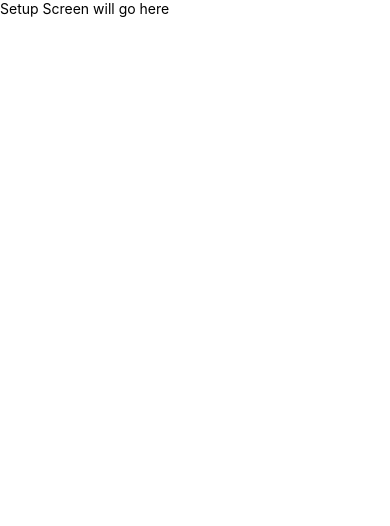
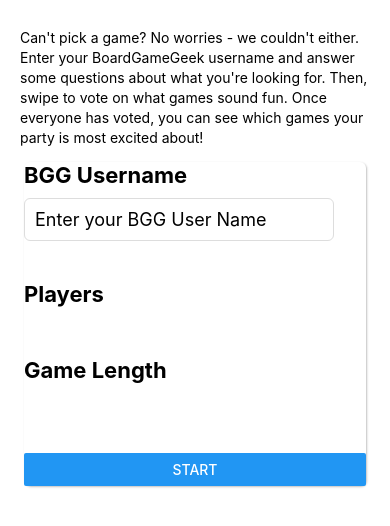
Before and after one commit to IanLukeFinley/game-tender-app, a React Native app: screen / in a window 390 px wide. Shown: the top 526 px of the page. Built offline with nearby package versions, Linux system fonts and the light colour scheme.

Commit message:
ROUGH import of Setup Screen

```diff
--- a/App.js
+++ b/App.js
@@ -1,7 +1,7 @@
 import { StatusBar } from 'expo-status-bar';
 import { StyleSheet, Text, View } from 'react-native';
 import React, { useState } from 'react';
-// import SetupScreen from './SetupScreen';
+import SetupScreen from './components/SetupScreen';
 // import RatingScreen from './RatingScreen';
 // import Logo from './Logo';
 // import XMLParser from 'react-xml-parser';
@@ -32,16 +32,17 @@
   //Handle functions
 
   const handleChange = ({ target }) => {
-    const value = target.value;
-    setFormData({
-      ...formData,
-      [target.name]: value.trim(),
-    });
+    // const value = target.value;
+    // setFormData({
+    //   ...formData,
+    //   [target.name]: value.trim(),
+    // });
   };
 
-  // const handleSubmit = (event) => {
-  //   event.preventDefault();
+  const handleSubmit = (event) => {
 
+  }
+  //event.preventDefault();
   //   //remove any previous errors
   //   setFormData({ ...formData, error: '' });
 
@@ -112,11 +113,8 @@
     )
   } else {
     return (
-      <Text>Setup Screen will go here</Text>
-      // <AppContainer>
       //   <Logo name="GameTender" />
-      //   <SetupScreen formData={formData} handleChange={handleChange} handleSubmit={handleSubmit} waitingForData={waitingForData} />
-      // </AppContainer>
+      <SetupScreen formData={formData} handleChange={handleChange} handleSubmit={handleSubmit} waitingForData={waitingForData} />
     )
   }
 }
--- a/components/SetupScreen.js
+++ b/components/SetupScreen.js
@@ -1,53 +1,126 @@
-// import React from 'react';
+import React from 'react';
+import { StatusBar } from 'expo-status-bar';
+import { StyleSheet, Text, View, TextInput, Button } from 'react-native';
 // import styled from 'styled-components';
 // import './radio-options.css';
 // import LoadingDots from './LoadingDots';
 
-// const SetupForm = styled.form`
-//     align-items: center;
-//     justify-content: center;
-//     min-height: 100%;
-//     color: #333;
-//     padding: 0 20px 20px 20px;
-//     display: grid;
-//     grid-template-rows: auto 1fr max-content;
+export default function SetupScreen({ formData, handleChange, handleSubmit, waitingForData }) {
+  return (
+    <View style={styles.setupForm}>
+        <View >
+            <Text style={styles.helperText} onSubmit={handleSubmit}>
+                Can't pick a game? No worries - we couldn't either. Enter your BoardGameGeek username and answer some questions about what you're looking for. Then, swipe to vote on what games sound fun. Once everyone has voted, you can see which games your party is most excited about!
+            </Text>
+        </View>
+        <View style={styles.setupCard}>
+            <View style={styles.filter}>
+                <Text style={styles.label}>BGG Username</Text>
+                <TextInput
+                style={styles.input}
+                id="playername"
+                name="playername"
+                placeholder='Enter your BGG User Name'
+                onChangeText={handleChange}
+                //onBlur={handleBlur('title')}
+                value={formData.playername}
+                />
+            </View>
+            <View style={styles.filter}>
+                <Text style={styles.label}>Players</Text>
+                {/* <DropDown  May need a library for this
+                    id="playercount"
+                    name="playercount"
+                    onChange={handleChange}
+                    value={formData.playercount}>
+                    <option>1</option>
+                    <option>2</option>
+                    <option>3</option>
+                    <option>4</option>
+                    <option>5</option>
+                    <option>6</option>
+                    <option>7</option>
+                    <option>8+</option>
+                </DropDown> */}
+            </View>
+            <View style={styles.filter}>
+                <Text style={styles.label}>Game Length</Text>
+                {/* <DropDown Ditto
+                    id="playtime"
+                    name="playtime"
+                    onChange={handleChange}
+                    value={formData.playtime}>
+                    <option value="99">Play time doesn't matter</option>
+                    <option value="30">About 30 mintutes</option>
+                    <option value="60">About an hour</option>
+                    <option value="120">About two hours</option>
+                    <option value="240">Over two hours</option>
+                </DropDown> */}
+            </View>
+            <Text style={styles.error}>{formData.error}</Text>
+            <Button onClick={() => handleSubmit} title='START'/>
+                {/* {waitingForData ? <LoadingDots /> : 'START'} */}
+        </View>
+    </View>
+  );
+};
+
+
+const styles = StyleSheet.create({
+    setupForm: {
+        padding:20,
+        flex: 1
+    },
+    helperText: {
+        marginVertical: 8,
+        lineHeight: 20
+    },
+    setupCard: {
+        borderRadius: 6,
+        elevation: 3,
+        backgroundColor: '#fff',
+        shadowOffset: {width: 1, height: 1},
+        shadowColor: '#333',
+        shadowOpacity: 0.3,
+        shadowRadius: 2,
+        marginHorizontal: 4,
+        marginVertical: 6
+    },
+    filter: {
+        display: 'flex',
+        flexDirection: 'column',
+        alignItems: 'flex-start',
+        marginBottom: 40
+    },
+    label: {
+        fontSize: 22,
+        fontWeight: 'bold',
+        marginBottom: 10
+    },
+    error: {
+        marginTop: 20,
+        color: '#9e0000',
+        textAlign: 'center'
+    },
+    input: {
+        borderWidth: 1,
+        borderColor: '#ddd',
+        padding: 10,
+        fontSize: 18,
+        borderRadius: 6
+    }
+})
+
+// const Input = styled.input`
+//     font-size: 20px;
+//     padding: 12px 16px;
+//     width: 100%;
 // `
-// const HelperText = styled.div`
-//     line-height: 1.3;
-//     margin-bottom: 20px;
-//     text-align: center;
-// `
-// const SetupCard = styled.div`
-//     border-radius: 8px;
-//     padding: 30px;
-//     box-sizing: border-box;
-//     background: #fff;
-//     --shadow-color: 0deg 0% 63%;
-//     box-shadow: 0px 0.5px 0.6px hsl(var(--shadow-color) / 0.37),
-//     0px 1.7px 1.9px -0.8px hsl(var(--shadow-color) / 0.37),
-//     0px 4.2px 4.7px -1.7px hsl(var(--shadow-color) / 0.37),
-//     0.1px 10.3px 11.6px -2.5px hsl(var(--shadow-color) / 0.37);
-//     border-radius: 20px;
-// `
-// const Filter = styled.div`
-//     display: flex;
-//     flex-direction: column;
-//     align-items: flex-start;
-//     margin-bottom: 40px;
-// `
-// const Label = styled.label`
-//     font-size: 22px;
-//     font-weight: 300;
-//     margin-bottom: 10px;
-// `
+
+
 // const DropDown = styled.select`
 //     font-size: 26px;
 //     padding: 12px 16px;
-// `
-// const Error = styled.div`
-//   margin-top: 20px;
-//   color: #9e0000;
-//   text-align: center;
 // `
 // const Button = styled.button`
 //     background-color: #08AEEA;
@@ -68,64 +141,3 @@
 //       box-shadow: inset 0 2px 0px 1px hsl(194deg 77% 37%);
 //     }
 // `
-// const Input = styled.input`
-//     font-size: 20px;
-//     padding: 12px 16px;
-//     width: 100%;
-// `
-
-// export default function SetupScreen({ formData, handleChange, handleSubmit, waitingForData }) {
-//   return (
-//     <SetupForm onSubmit={handleSubmit}>
-//       <HelperText>
-//         Can't pick a game? No worries - we couldn't either. Enter your BoardGameGeek username and answer some questions about what you're looking for. Then, swipe to vote on what games sound fun. Once everyone has voted, you can see which games your party is most excited about!
-//       </HelperText>
-//       <SetupCard>
-//         {/* <Title>Setup</Title> */}
-
-//         <Filter>
-//           <Label>BGG Username</Label>
-//           <Input
-//             type="text"
-//             id="playername"
-//             name="playername"
-//             onChange={handleChange}
-//             value={formData.playername} />
-//         </Filter>
-//         <Filter>
-//           <Label htmlFor="playercount">Players</Label>
-//           <DropDown
-//             id="playercount"
-//             name="playercount"
-//             onChange={handleChange}
-//             value={formData.playercount}>
-//             <option>1</option>
-//             <option>2</option>
-//             <option>3</option>
-//             <option>4</option>
-//             <option>5</option>
-//             <option>6</option>
-//             <option>7</option>
-//             <option>8+</option>
-//           </DropDown>
-//         </Filter>
-//         <Filter>
-//           <Label>Game Length</Label>
-//           <DropDown
-//             id="playtime"
-//             name="playtime"
-//             onChange={handleChange}
-//             value={formData.playtime}>
-//             <option value="99">Play time doesn't matter</option>
-//             <option value="30">About 30 mintutes</option>
-//             <option value="60">About an hour</option>
-//             <option value="120">About two hours</option>
-//             <option value="240">Over two hours</option>
-//           </DropDown>
-//         </Filter>
-//       </SetupCard>
-//       <Error>{formData.error}</Error>
-//       <Button onClick={() => handleSubmit}>{waitingForData ? <LoadingDots /> : 'START'}</Button>
-//     </SetupForm>
-//   );
-// };
```
